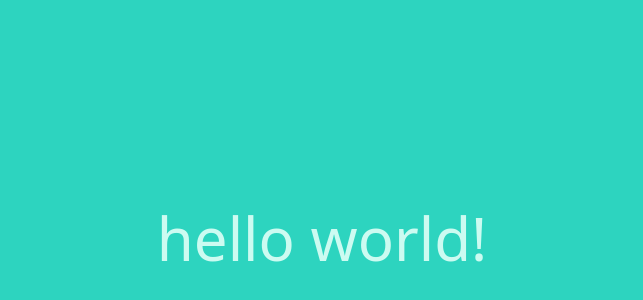
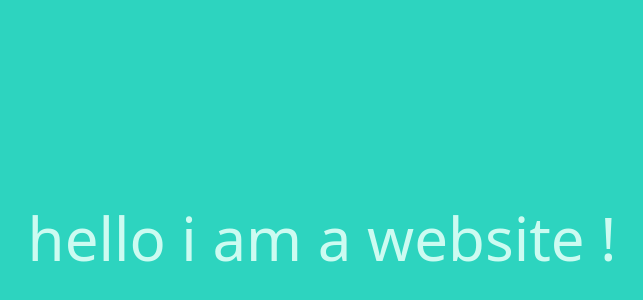
Before and after one commit to anstavin/Webpage, a website built with Vite: page index.html in a window 1280 px wide. Shown: the part 162-462 px from the top of the page, without its empty margins (318-961 px from the left). Built offline with nearby package versions, Linux system fonts and the light colour scheme.

Commit message:
First-commit

```diff
--- a/index.html
+++ b/index.html
@@ -8,9 +8,9 @@
   </head>
   <body class="min-h-screen flex items-center justify-center text-6xl bg-teal-400 text-teal-100">
 
-    <h1 class="">
-      hello world!
-    </h1>
+
+      hello i am a website !
+
 
 
 
```
